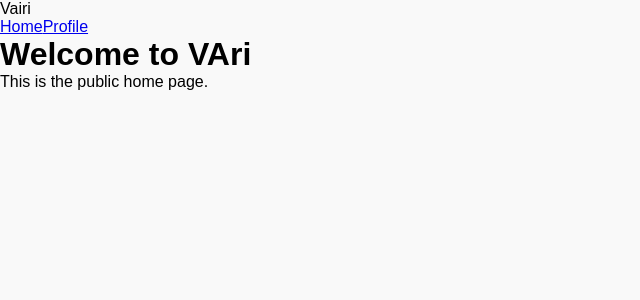
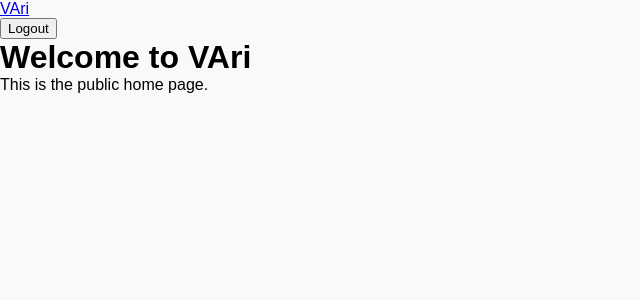
Before and after one commit to DichDo/VAri, a React app: page / in a window 1280 px wide. Shown: the top 300 px of the page, without its empty margins (0-640 px from the left). Built offline with nearby package versions, Linux system fonts and the light colour scheme; sample sign-in values are in the browser's storage; the HTML template or start-up script is replaced by a standard one.

Commit message:
Update Navbar.tsx

```diff
--- a/src/components/Navbar.tsx
+++ b/src/components/Navbar.tsx
@@ -1,13 +1,35 @@
 import React from 'react';
-import { Link } from 'react-router-dom';
+import { Link, useNavigate } from 'react-router-dom';
+import { useUserStore } from '../store/userStore';
+import Button from './Button';
 
 const Navbar: React.FC = () => {
+  const token = useUserStore((state) => state.token);
+  const clearUser = useUserStore((state) => state.clearUser);
+  const navigate = useNavigate();
+
+  const handleLogout = () => {
+    clearUser(); // Clear Zustand store
+    localStorage.removeItem('token'); // Remove JWT
+    localStorage.removeItem('id');
+    localStorage.removeItem('name');
+    localStorage.removeItem('email');
+    navigate('/login'); // Redirect to login
+  };
+
   return (
-    <nav className="bg-gray-800 p-4 text-white flex justify-between">
-      <div className="font-bold text-lg">Vairi</div>
-      <div className="space-x-4">
-        <Link to="/">Home</Link>
-        <Link to="/profile">Profile</Link>
+    <nav className="bg-gray-200 p-4 flex justify-between items-center">
+      <div>
+        <Link to="/" className="font-bold text-lg">VAri</Link>
+      </div>
+      <div>
+        {token ? (
+          <Button onClick={handleLogout} className="bg-red-500 hover:bg-red-600">
+            Logout
+          </Button>
+        ) : (
+          <Link to="/login" className="font-semibold">Login</Link>
+        )}
       </div>
     </nav>
   );
```
